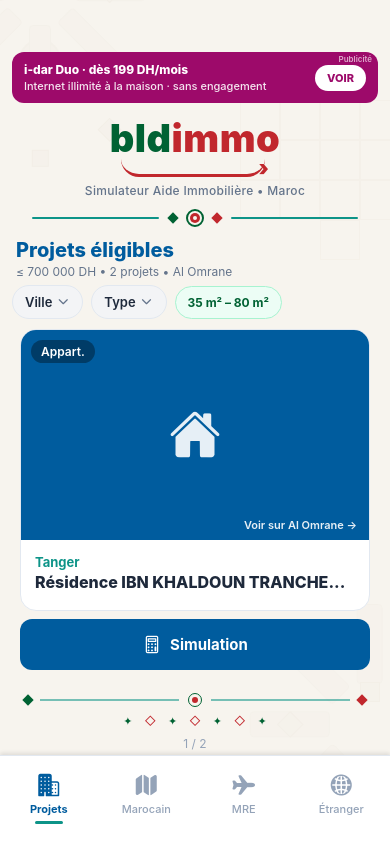
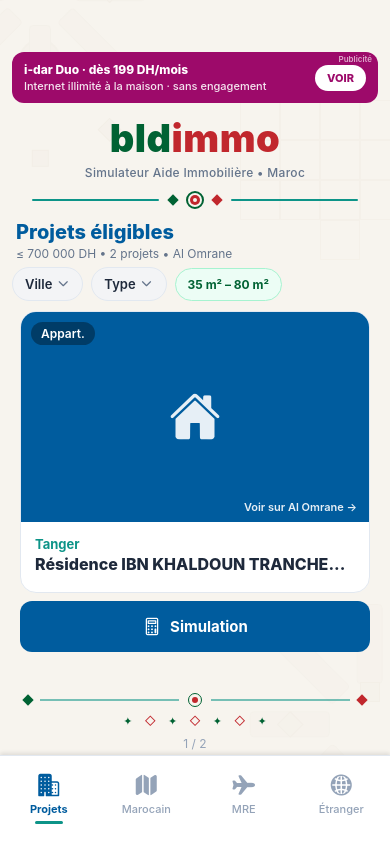
Before and after one commit to TAXI84/bldimo, a React Native app: screen / in a window 390 px wide. Built offline with nearby package versions, Linux system fonts and the light colour scheme.

Commit message:
logo: keep bldimmo, remove smile arc

```diff
--- a/App.tsx
+++ b/App.tsx
@@ -40,17 +40,9 @@
         <AdBanner />
 
         <View style={styles.brandingContainer}>
-          <View style={styles.logoBlock}>
-            <View style={styles.logoWord}>
-              <Text style={styles.brandBld}>bld</Text>
-              <Text style={styles.brandImmo}>immo</Text>
-            </View>
-
-            {/* Smile Amazon : arc + pointe flèche à droite */}
-            <View style={styles.smileRow}>
-              <View style={styles.smileCurve} />
-              <Text style={styles.smileTip}>›</Text>
-            </View>
+          <View style={styles.logoWord}>
+            <Text style={styles.brandBld}>bld</Text>
+            <Text style={styles.brandImmo}>immo</Text>
           </View>
 
           <Text style={styles.brandingSubtitle}>Simulateur Aide Immobilière • Maroc</Text>
@@ -104,12 +96,10 @@
     paddingHorizontal: 20,
     alignItems: 'center',
   },
-  logoBlock: {
-    alignItems: 'center',
-  },
   logoWord: {
     flexDirection: 'row',
     alignItems: 'center',
+    marginBottom: 4,
   },
   brandBld: {
     color: FLAG_GREEN,
@@ -124,31 +114,6 @@
     fontWeight: '900',
     letterSpacing: 0.5,
     includeFontPadding: false,
-  },
-  smileRow: {
-    flexDirection: 'row',
-    alignItems: 'flex-end',
-    marginTop: -4,
-    marginBottom: 6,
-    width: 148,
-    height: 20,
-  },
-  smileCurve: {
-    flex: 1,
-    height: 18,
-    borderBottomWidth: 3.5,
-    borderColor: FLAG_RED,
-    borderBottomLeftRadius: 80,
-    borderBottomRightRadius: 80,
-    marginRight: -2,
-  },
-  smileTip: {
-    color: FLAG_RED,
-    fontSize: 22,
-    fontWeight: '900',
-    marginBottom: -2,
-    marginLeft: -4,
-    lineHeight: 22,
   },
   brandingSubtitle: {
     color: '#64748B',
```
